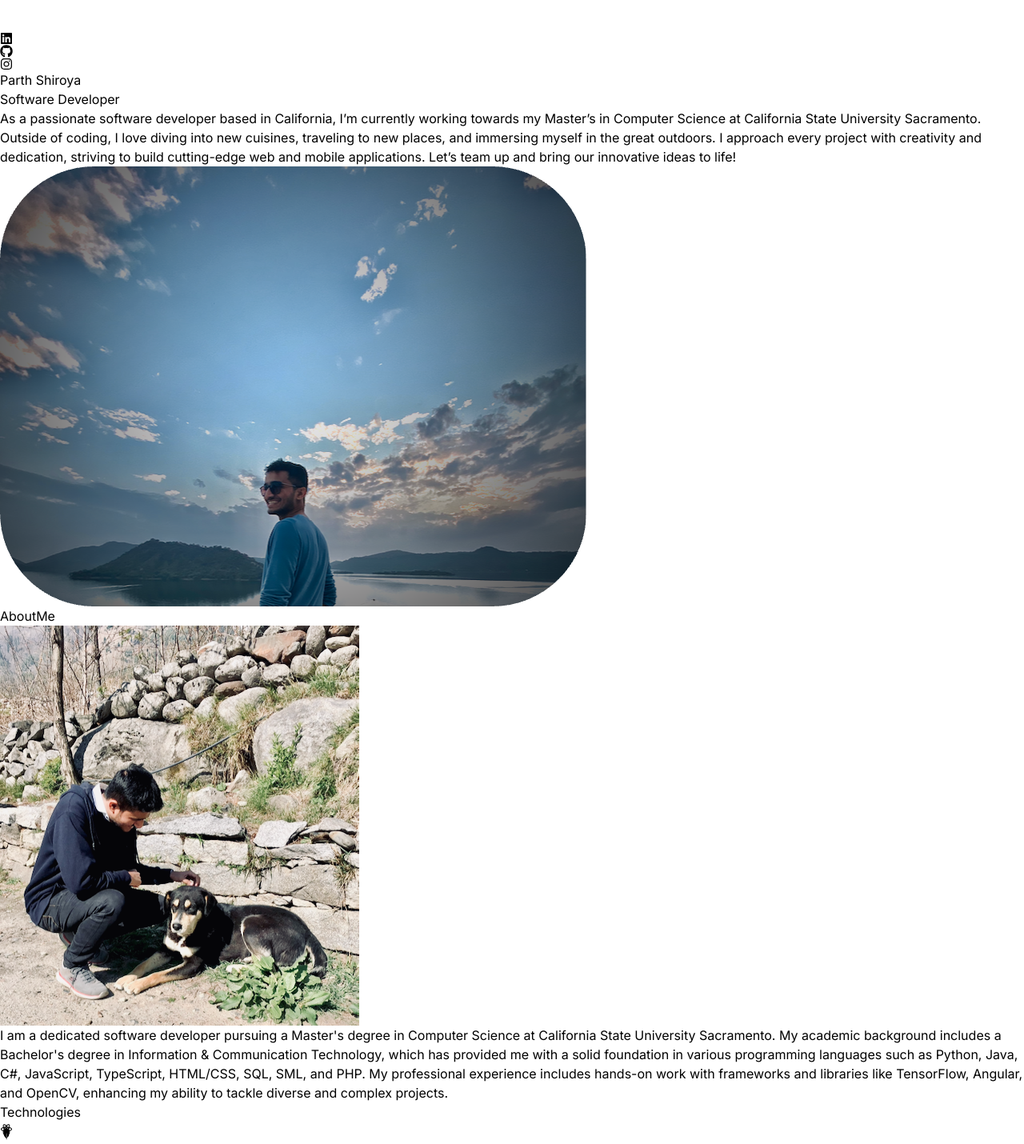
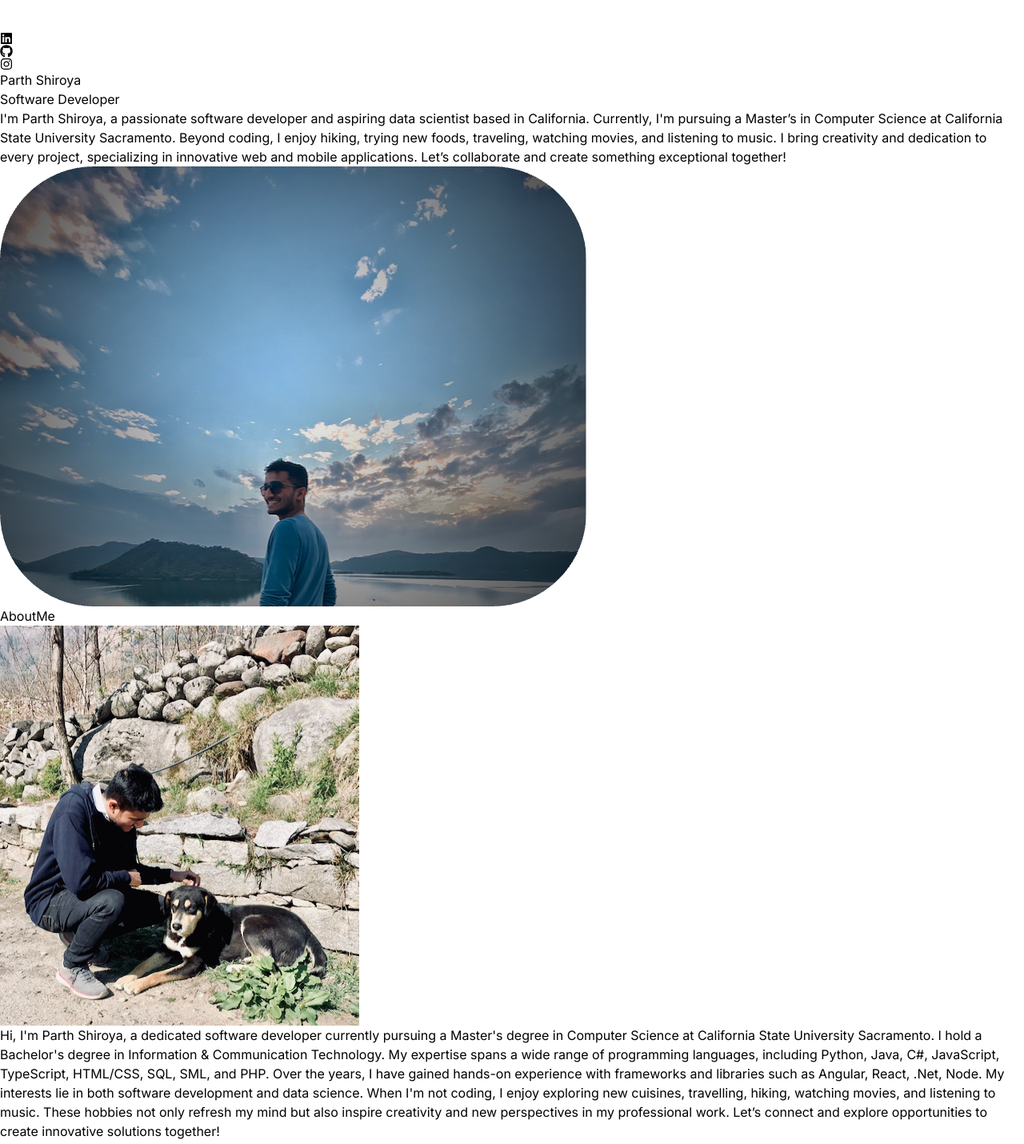
Before and after one commit to 72784/React_Portfolio, a React (Vite) app: page / in a window 1280 px wide. Shown: the part 1240-2670 px from the top of the page at 80% size. Built offline with nearby package versions, Linux system fonts and the light colour scheme.

Commit message:
new image

```diff
--- a/src/constants/index.js
+++ b/src/constants/index.js
@@ -3,8 +3,10 @@ import project2 from "../assets/projects/project-2.jpg";
 import project3 from "../assets/projects/project-3.jpg";
 import project4 from "../assets/projects/project-4.jpg";
 
-export const HERO_CONTENT = `As a passionate software developer based in California, I’m currently working towards my Master’s in Computer Science at California State University Sacramento. Outside of coding, I love diving into new cuisines, traveling to new places, and immersing myself in the great outdoors. I approach every project with creativity and dedication, striving to build cutting-edge web and mobile applications. Let’s team up and bring our innovative ideas to life!`
-export const ABOUT_TEXT = `I am a dedicated software developer pursuing a Master's degree in Computer Science at California State University Sacramento. My academic background includes a Bachelor's degree in Information & Communication Technology, which has provided me with a solid foundation in various programming languages such as Python, Java, C#, JavaScript, TypeScript, HTML/CSS, SQL, SML, and PHP. My professional experience includes hands-on work with frameworks and libraries like TensorFlow, Angular, and OpenCV, enhancing my ability to tackle diverse and complex projects.`
+export const HERO_CONTENT = `I'm Parth Shiroya, a passionate software developer and aspiring data scientist based in California. Currently, I'm pursuing a Master’s in Computer Science at California State University Sacramento. Beyond coding, I enjoy hiking, trying new foods, traveling, watching movies, and listening to music. I bring creativity and dedication to every project, specializing in innovative web and mobile applications. Let’s collaborate and create something exceptional together!`
+export const ABOUT_TEXT = `Hi, I'm Parth Shiroya, a dedicated software developer currently pursuing a Master's degree in Computer Science at California State University Sacramento. I hold a Bachelor's degree in Information & Communication Technology. My expertise spans a wide range of programming languages, including Python, Java, C#, JavaScript, TypeScript, HTML/CSS, SQL, SML, and PHP. Over the years, I have gained hands-on experience with frameworks and libraries such as Angular, React, .Net, Node.
+
+My interests lie in both software development and data science. When I'm not coding, I enjoy exploring new cuisines, travelling, hiking, watching movies, and listening to music. These hobbies not only refresh my mind but also inspire creativity and new perspectives in my professional work. Let’s connect and explore opportunities to create innovative solutions together!`
 export const EXPERIENCES = [
   {
     year: "May 2024 - Present",
```
